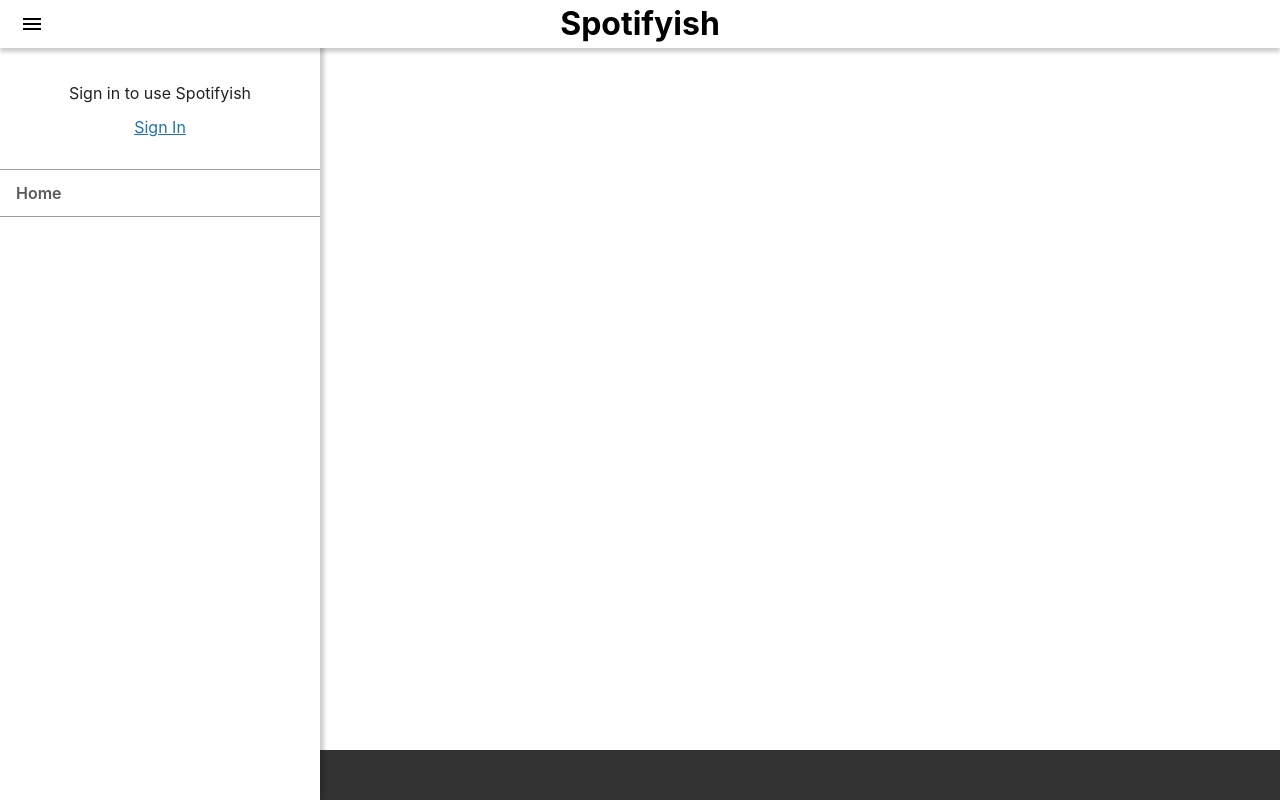
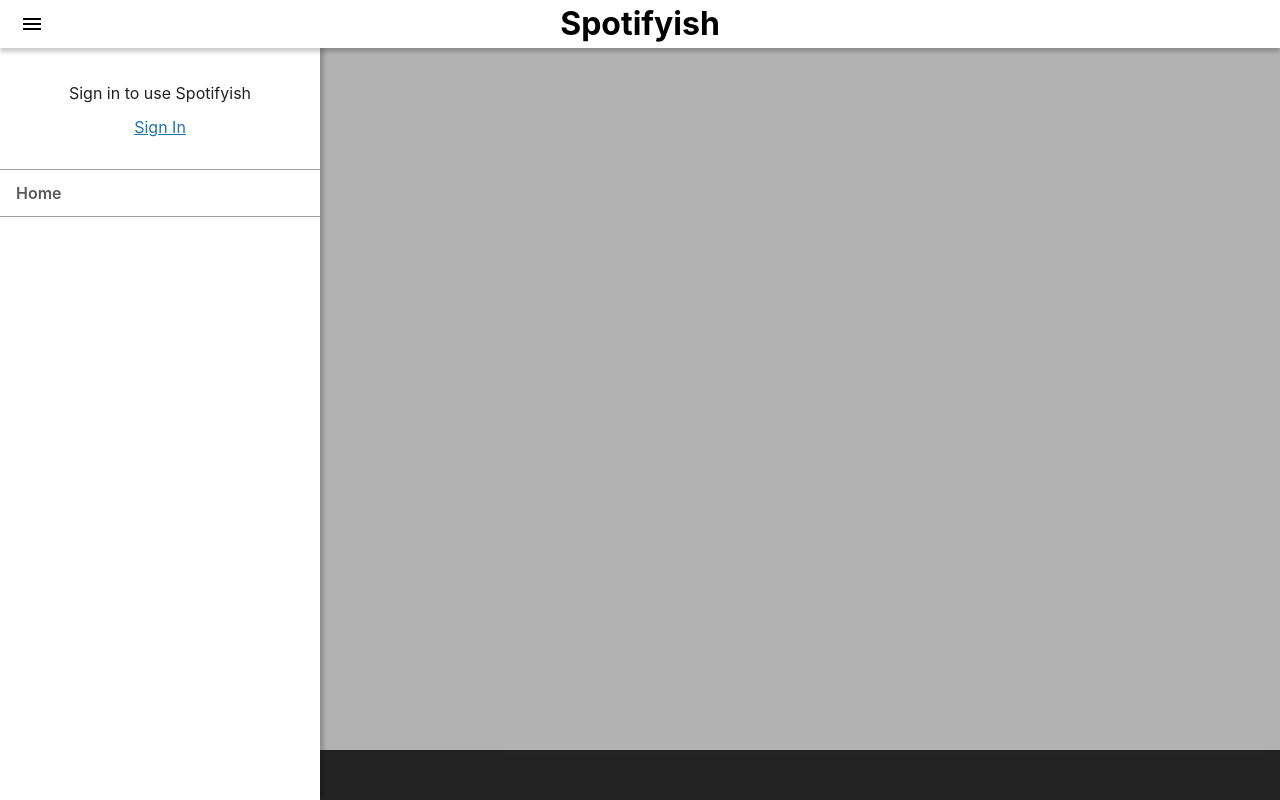
Before and after one commit to TomChamberlainUK/spotifyish-2.0, a Next.js app: page / in a window 1280 px wide. Both pictures are taken after a click on the button "menu". Built offline with nearby package versions, Linux system fonts and the light colour scheme; no server answers.

Commit message:
Added page fade when sidebar is open

```diff
--- a/components/Layout/Layout.module.scss
+++ b/components/Layout/Layout.module.scss
@@ -129,3 +129,21 @@
   background-color: #333;
   color: white;
 }
+
+.pageFade {
+  position: fixed;
+  top: 0;
+  left: 0;
+  right: 0;
+  bottom: 0;
+  z-index: 9;
+  background-color: rgba(0, 0, 0, 0.3);
+  opacity: 0;
+  transition: opacity 0.25s ease;
+  pointer-events: none;
+
+  &.isActive {
+    opacity: 1;
+    pointer-events: auto;
+  }
+}
--- a/components/Layout/Layout.tsx
+++ b/components/Layout/Layout.tsx
@@ -134,6 +134,10 @@
           })
         }
       </nav>
+      <div
+        className={`${styles.pageFade} ${sidebarIsOpen && styles.isActive}`}
+        onClick={() => setSidebarIsOpen(false)}
+      />
       <main className={styles.main}>
         {children}
       </main>
```
